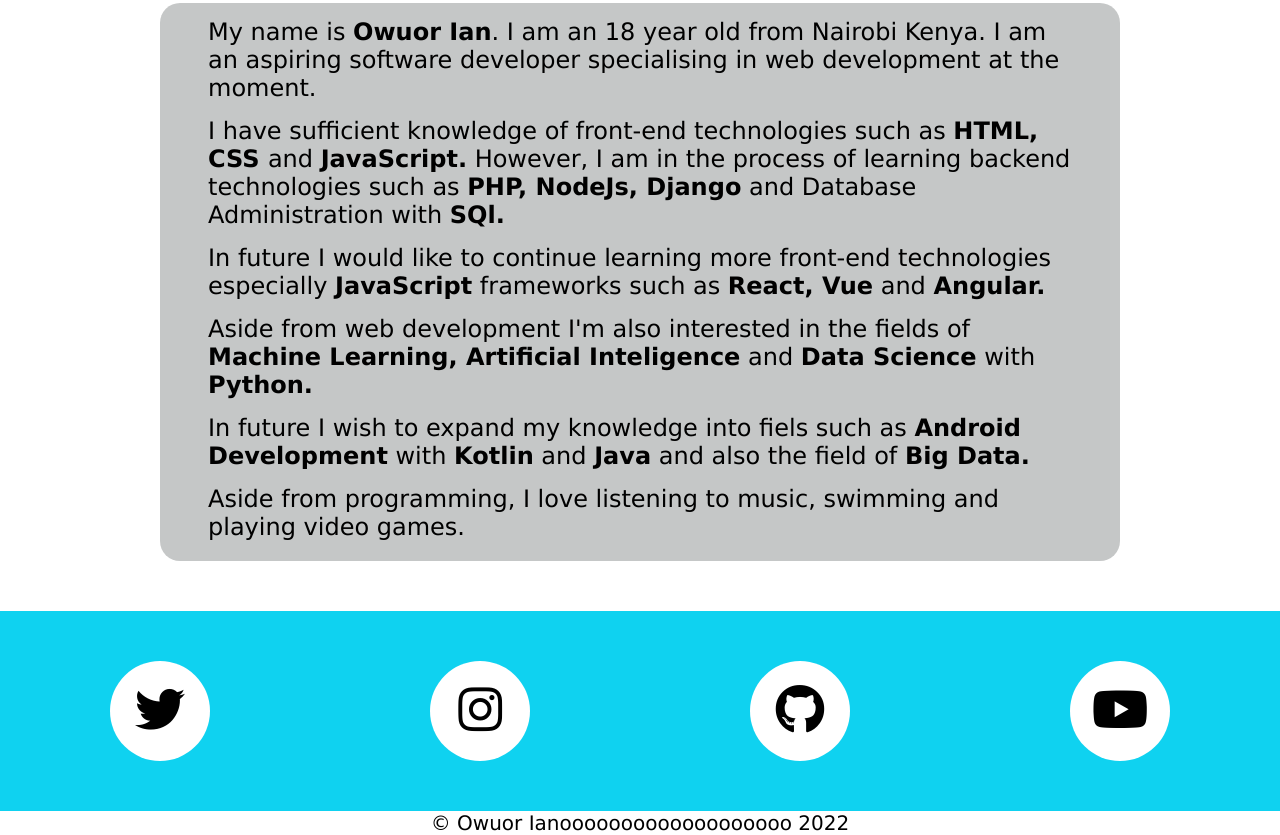
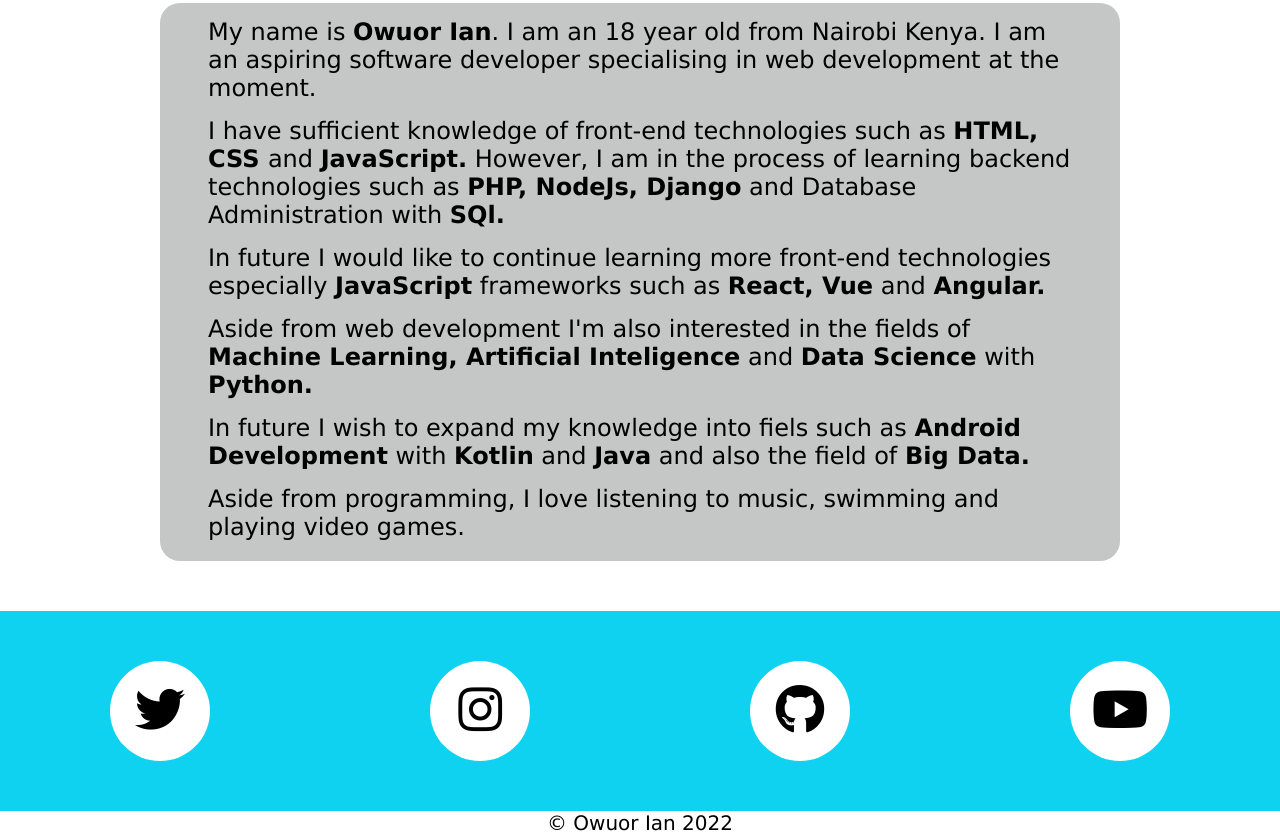
Before and after one commit to ianowuor/owuorian.github.io, a plain HTML site: page index.html in a window 1280 px wide. Shown: the part 367-1202 px from the top of the page. Drawn offline with Linux system fonts and the light colour scheme.

Commit message:
Update index.html

```diff
--- a/index.html
+++ b/index.html
@@ -56,6 +56,6 @@
             <div class="icon"><a href="https://www.youtube.com/channel/UCoY2R_8nr_fqnhzWNM8v1Rg" target="_blank"><i class="fab fa-youtube"></i></a></div>
         </div>
     </div>
-    <div class="copyright">&#169 Owuor Ianooooooooooooooooooo 2022</div>
+    <div class="copyright">&#169 Owuor Ian 2022</div>
 </body>
 </html>
```
